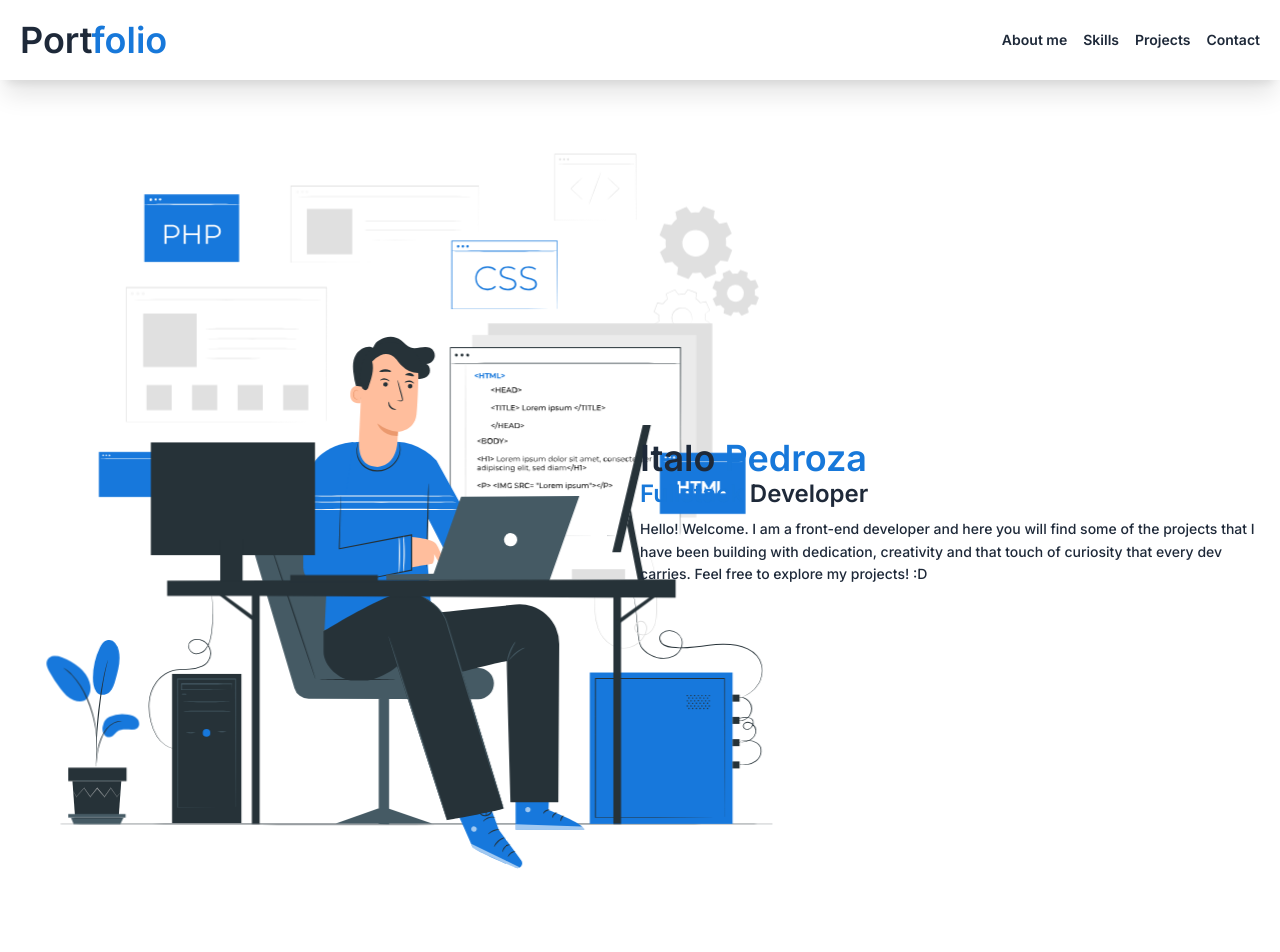
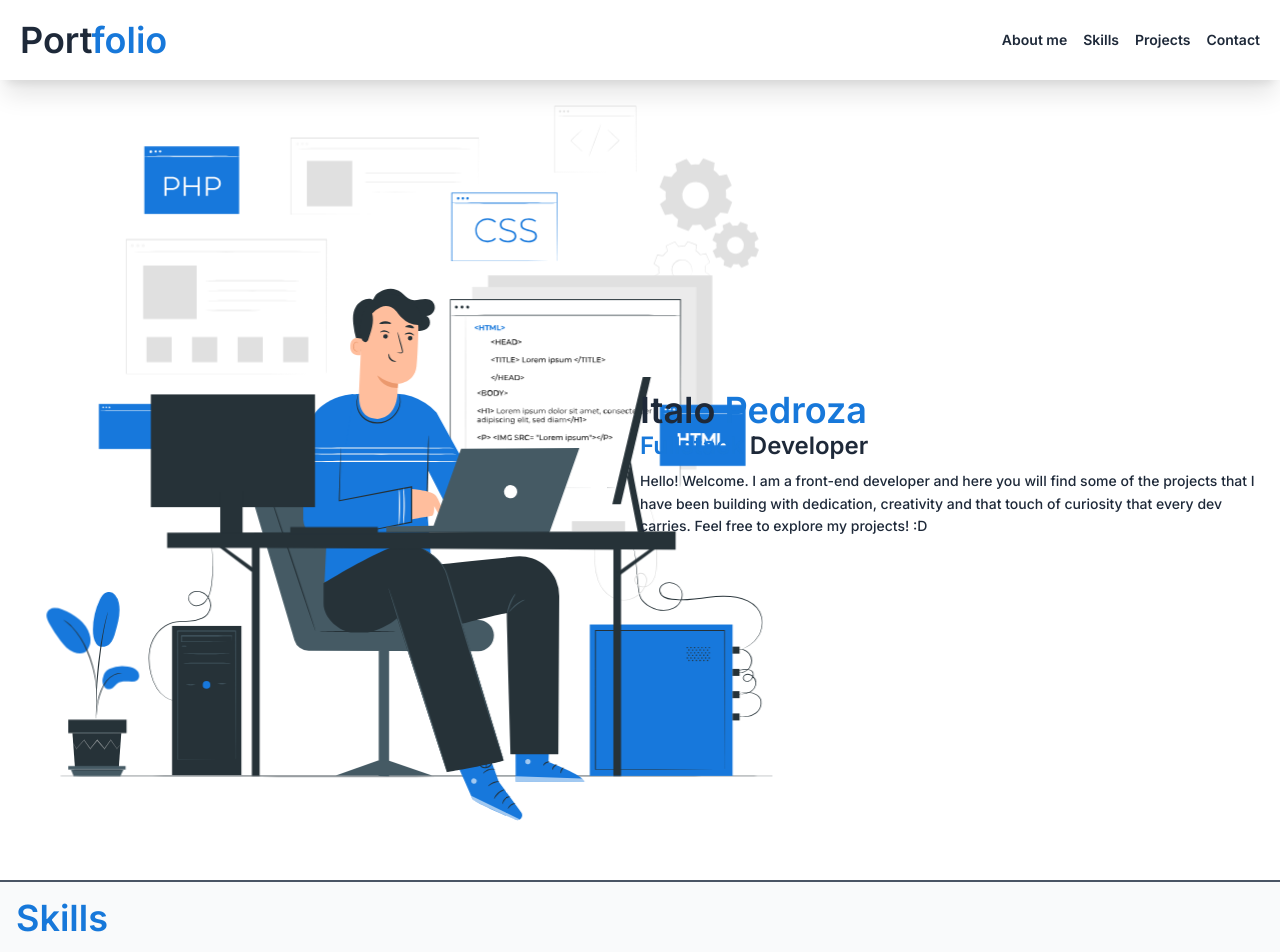
Before and after one commit to italoknd/portfolio, a Vue app in the folder my-portfolio/: page / in a window 1280 px wide. Shown: the top 952 px of the page. Built offline with nearby package versions, Linux system fonts and the light colour scheme.

Commit message:
fix: UX fix on title color

```diff
--- a/my-portfolio/src/components/Skills.vue
+++ b/my-portfolio/src/components/Skills.vue
@@ -9,7 +9,8 @@ let techs = ref<IStack[]>(skills);
 <template>
   <section class="bg-gray-50">
     <div id="skills">
-      <h2 class="text-2xl md:text-4xl font-semibold text-blue-600 mb-4 text-center md:text-left">
+      <h2
+        class="text-2xl md:text-4xl font-semibold text-[var(--light-mode-composition-color)] mb-4 text-center md:text-left">
         Skills
       </h2>
     </div>
--- a/my-portfolio/src/views/Portfolio.vue
+++ b/my-portfolio/src/views/Portfolio.vue
@@ -6,7 +6,7 @@ import MyProjects from "../components/MyProjects.vue";
 </script>
 <template>
   <div>
-    <AboutMe class="my-12 p-4" />
+    <AboutMe class="p-4" />
     <div class="border-[0.5px] border-gray-600"></div>
     <Skills class="p-4" />
     <div class="border-[0.5px] border-gray-600"></div>
```
